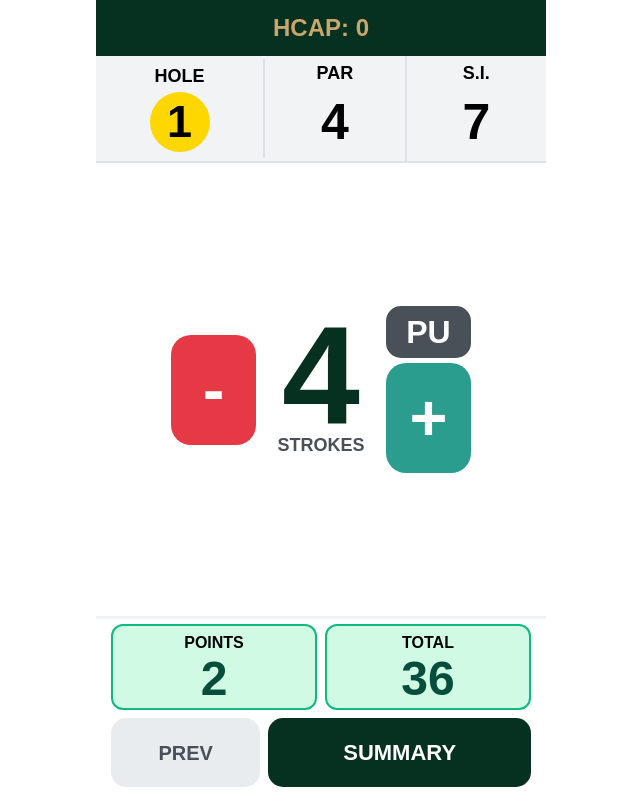
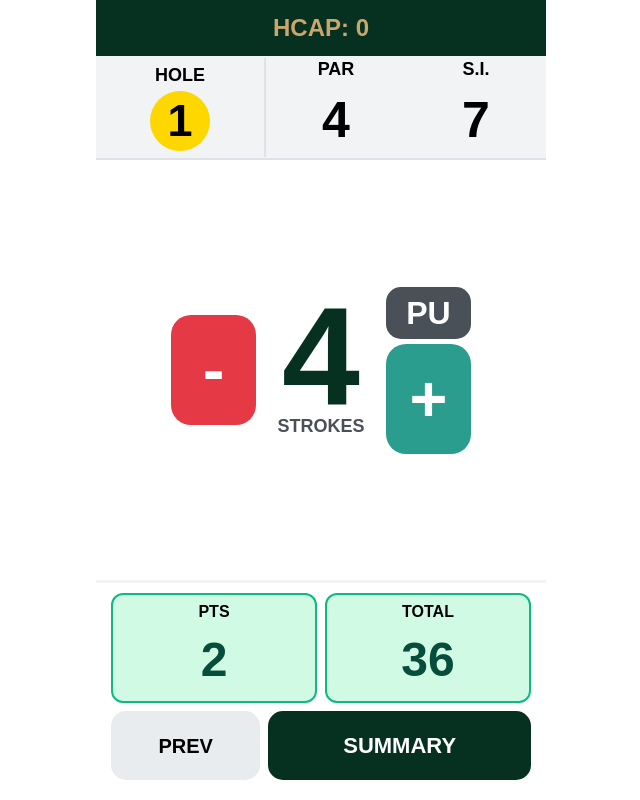
Before and after one commit to Joxer88/golf-society-app, a React (Create React App) app: page / in a window 1280 px wide. Shown: the whole page, without its empty margins (319-959 px from the left). Built offline with nearby package versions, Linux system fonts and the light colour scheme.

Commit message:
bulletproof

```diff
--- a/src/App.js
+++ b/src/App.js
@@ -39,12 +39,10 @@ export default function App() {
   const handleLogin = async () => {
     const { data } = await supabase.from('users').select('*').eq('access_code', loginCode).single();
     if (data) {
-      // Safety check: if deduction is null/undefined in DB, set to 0
-      const userDeduction = data.deduction ?? 0;
+      const userDeduction = Number(data.deduction) || 0;
       setPlayer({ name: data.name, handicap: data.handicap, deduction: userDeduction });
       setIsLoggedIn(true);
-    }
-    else { alert("Invalid Code."); }
+    } else { alert("Invalid Code."); }
   };
 
   const calcPoints = (s, p, si) => {
@@ -56,12 +54,12 @@ export default function App() {
   const f9Points = scores.slice(0, 9).reduce((acc, s, i) => acc + calcPoints(s, courseData[i].par, courseData[i].si), 0);
   const b9Points = scores.slice(9, 18).reduce((acc, s, i) => acc + calcPoints(s, courseData[i + 9].par, courseData[i + 9].si), 0);
 
-  // Ensure we are working with numbers for the final calculation
-  const safeDeduction = Number(player.deduction) || 0;
-  const finalScore = (f9Points + b9Points) - safeDeduction;
+  // Final Safety check: ensure result is a clean number
+  const finalScore = Number((f9Points + b9Points) - (player.deduction || 0)) || 0;
 
   const handleSubmitScore = async () => {
     if (!verifierName) return alert("Please select an Attester.");
+
     const { error } = await supabase.from('rounds').insert([{
       player_name: player.name,
       handicap: player.handicap,
@@ -70,25 +68,26 @@ export default function App() {
       verifier: verifierName,
       date: new Date().toISOString()
     }]);
-    if (!error) { alert("Score Submitted!"); handleLogout(); }
-    else { alert("Submission Error: " + error.message); }
+
+    if (!error) {
+      alert("Score Submitted!");
+      handleLogout();
+    } else {
+      console.error(error);
+      alert(`Submission Error: ${error.message}. Check if 'verifier' column exists in Supabase.`);
+    }
   };
 
   const ScoreTable = ({ startIndex }) => (
     <table style={{ width: '100%', borderCollapse: 'collapse', textAlign: 'center' }}>
-      <thead>
-        <tr style={{ borderBottom: '1px solid #063020', background: '#f1f3f5' }}>
-          <th style={{ padding: '2px', fontSize: '12px' }}>H</th><th style={{ padding: '2px', fontSize: '12px' }}>S</th><th style={{ padding: '2px', fontSize: '12px' }}>P</th>
-        </tr>
-      </thead>
       <tbody>
         {courseData.slice(startIndex, startIndex + 9).map((h, i) => {
           const idx = startIndex + i;
           return (
             <tr key={idx} style={{ borderBottom: '1px solid #eee' }}>
-              <td style={{ fontWeight: '800', padding: '1px 0', background: '#f8f9fa', fontSize: '13px' }}>{idx + 1}</td>
-              <td style={{ fontWeight: '900', fontSize: '18px' }}>{scores[idx] === 0 ? 'X' : scores[idx]}</td>
-              <td style={{ fontWeight: '900', color: '#10b981', fontSize: '18px' }}>{calcPoints(scores[idx], h.par, h.si)}</td>
+              <td style={{ fontWeight: '800', padding: '1px 0', background: '#f8f9fa', fontSize: '12px', width: '20%' }}>{idx + 1}</td>
+              <td style={{ fontWeight: '900', fontSize: '18px', width: '40%' }}>{scores[idx] === 0 ? 'X' : scores[idx]}</td>
+              <td style={{ fontWeight: '900', color: '#10b981', fontSize: '18px', width: '40%' }}>{calcPoints(scores[idx], h.par, h.si)}</td>
             </tr>
           );
         })}
@@ -99,29 +98,29 @@ export default function App() {
   return (
     <div style={{ backgroundColor: '#ffffff', height: '100vh', display: 'flex', flexDirection: 'column', overflow: 'hidden', fontFamily: 'sans-serif' }}>
       {!showSummary ? (
+        /* ... Scorer View (Keeping your high-visibility design) ... */
         <div style={{ width: '100%', maxWidth: '450px', margin: '0 auto', display: 'flex', flexDirection: 'column', height: '100%' }}>
-          {/* SCORER INTERFACE (PREVIOUSLY OPTIMIZED) */}
           <div style={{ padding: '10px 5px', backgroundColor: '#063020', color: 'white', textAlign: 'center' }}>
             <div style={{ fontSize: '34px', fontWeight: '900', lineHeight: '1.1' }}>{player.name.toUpperCase()}</div>
             <div style={{ fontSize: '24px', fontWeight: '800', color: '#C9A66B' }}>HCAP: {player.handicap}</div>
           </div>
 
           <div style={{ display: 'flex', backgroundColor: '#F1F3F5', borderBottom: '2px solid #DEE2E6', alignItems: 'center' }}>
-              <div style={{ flex: 1.2, textAlign: 'center', padding: '4px 0', borderRight: '2px solid #DEE2E6', display: 'flex', flexDirection: 'column', alignItems: 'center' }}>
+              <div style={{ flex: 1.2, textAlign: 'center', padding: '4px 0', borderRight: '2px solid #DEE2E6' }}>
                   <div style={{ color: '#000', fontWeight: '900', fontSize: '18px' }}>HOLE</div>
-                  <div style={{ backgroundColor: '#FFD700', color: '#000', width: '60px', height: '60px', borderRadius: '50%', display: 'flex', alignItems: 'center', justifyContent: 'center', fontSize: '45px', fontWeight: '900', margin: '2px 0' }}>{currentHole + 1}</div>
+                  <div style={{ backgroundColor: '#FFD700', margin: '2px auto', width: '60px', height: '60px', borderRadius: '50%', display: 'flex', alignItems: 'center', justifyContent: 'center', fontSize: '45px', fontWeight: '900' }}>{currentHole + 1}</div>
               </div>
-              <div style={{ flex: 1, textAlign: 'center', padding: '4px 0', borderRight: '2px solid #DEE2E6' }}>
+              <div style={{ flex: 1, textAlign: 'center' }}>
                   <div style={{ color: '#000', fontWeight: '900', fontSize: '18px' }}>PAR</div>
-                  <div style={{ fontSize: '50px', fontWeight: '900', lineHeight: '1.4' }}>{courseData[currentHole].par}</div>
+                  <div style={{ fontSize: '50px', fontWeight: '900' }}>{courseData[currentHole].par}</div>
               </div>
-              <div style={{ flex: 1, textAlign: 'center', padding: '4px 0' }}>
+              <div style={{ flex: 1, textAlign: 'center' }}>
                   <div style={{ color: '#000', fontWeight: '900', fontSize: '18px' }}>S.I.</div>
-                  <div style={{ fontSize: '50px', fontWeight: '900', lineHeight: '1.4' }}>{courseData[currentHole].si}</div>
+                  <div style={{ fontSize: '50px', fontWeight: '900' }}>{courseData[currentHole].si}</div>
               </div>
           </div>
 
-          <div style={{ flex: 1, display: 'flex', justifyContent: 'center', alignItems: 'center', padding: '5px' }}>
+          <div style={{ flex: 1, display: 'flex', justifyContent: 'center', alignItems: 'center' }}>
              <div style={{ display: 'flex', alignItems: 'center', gap: '15px' }}>
                 <button onClick={() => { if(scores[currentHole] > 1){const n=[...scores]; n[currentHole]--; setScores(n);}}} style={{ width: '85px', height: '110px', borderRadius: '20px', backgroundColor: '#e63946', color: 'white', border: 'none', fontSize: '65px', fontWeight: '900' }}>-</button>
                 <div style={{ textAlign: 'center', minWidth: '100px' }}>
@@ -135,19 +134,19 @@ export default function App() {
              </div>
           </div>
 
-          <div style={{ borderTop: '3px solid #F1F3F5', padding: '5px 15px' }}>
+          <div style={{ borderTop: '3px solid #F1F3F5', padding: '10px 15px' }}>
             <div style={{ display: 'flex', gap: '8px', marginBottom: '8px' }}>
                 <div style={{ flex: 1, textAlign: 'center', padding: '5px', backgroundColor: '#d1fae5', borderRadius: '12px', border: '2px solid #10b981' }}>
-                    <div style={{ fontWeight: '900', fontSize: '16px' }}>POINTS</div>
-                    <div style={{ fontSize: '48px', fontWeight: '900', lineHeight: '1', color: '#064e3b' }}>{calcPoints(scores[currentHole], courseData[currentHole].par, courseData[currentHole].si)}</div>
+                    <div style={{ fontWeight: '900', fontSize: '16px' }}>PTS</div>
+                    <div style={{ fontSize: '48px', fontWeight: '900', color: '#064e3b' }}>{calcPoints(scores[currentHole], courseData[currentHole].par, courseData[currentHole].si)}</div>
                 </div>
                 <div style={{ flex: 1, textAlign: 'center', padding: '5px', backgroundColor: '#d1fae5', borderRadius: '12px', border: '2px solid #10b981' }}>
                     <div style={{ fontWeight: '900', fontSize: '16px' }}>TOTAL</div>
-                    <div style={{ fontSize: '48px', fontWeight: '900', lineHeight: '1', color: '#064e3b' }}>{f9Points + b9Points}</div>
+                    <div style={{ fontSize: '48px', fontWeight: '900', color: '#064e3b' }}>{f9Points + b9Points}</div>
                 </div>
             </div>
-            <div style={{ display: 'flex', gap: '8px', paddingBottom: '8px' }}>
-                <button onClick={() => currentHole > 0 && setCurrentHole(currentHole - 1)} style={{ flex: 1, padding: '18px', borderRadius: '15px', background: '#E9ECEF', border: 'none', fontWeight: '900', color: '#495057', fontSize: '20px' }}>PREV</button>
+            <div style={{ display: 'flex', gap: '8px', paddingBottom: '10px' }}>
+                <button onClick={() => currentHole > 0 && setCurrentHole(currentHole - 1)} style={{ flex: 1, padding: '18px', borderRadius: '15px', background: '#E9ECEF', border: 'none', fontWeight: '900', fontSize: '20px' }}>PREV</button>
                 <button onClick={() => currentHole < 17 ? setCurrentHole(currentHole+1) : setShowSummary(true)} style={{ flex: 2, padding: '18px', borderRadius: '15px', background: '#063020', color: 'white', border: 'none', fontWeight: '900', fontSize: '22px' }}>SUMMARY</button>
             </div>
           </div>
@@ -156,33 +155,33 @@ export default function App() {
         <div style={{ flex: 1, display: 'flex', flexDirection: 'column', backgroundColor: '#ffffff', padding: '2px' }}>
 
           <div style={{ display: 'flex', gap: '4px' }}>
-              <div style={{ flex: 1, border: '1px solid #ddd', borderRadius: '6px' }}>
-                  <div style={{ background: '#063020', color: 'white', textAlign: 'center', fontWeight: '900', fontSize: '18px', padding: '6px' }}>FRONT 9</div>
+              <div style={{ flex: 1, border: '1px solid #ddd', borderRadius: '6px', overflow: 'hidden' }}>
+                  <div style={{ background: '#063020', color: 'white', textAlign: 'center', fontWeight: '900', fontSize: '20px', padding: '8px' }}>FRONT 9</div>
                   <ScoreTable startIndex={0} />
-                  <div style={{ padding: '10px 0', textAlign: 'center', background: '#f1f3f5', fontSize: '30px', fontWeight: '900', color: '#063020', borderTop: '1px solid #ddd' }}>{f9Points} <span style={{fontSize: '14px'}}>PTS</span></div>
+                  <div style={{ padding: '12px 0', textAlign: 'center', background: '#f1f3f5', fontSize: '36px', fontWeight: '900', color: '#063020', borderTop: '1px solid #ddd' }}>{f9Points}</div>
               </div>
-              <div style={{ flex: 1, border: '1px solid #ddd', borderRadius: '6px' }}>
-                  <div style={{ background: '#063020', color: 'white', textAlign: 'center', fontWeight: '900', fontSize: '18px', padding: '6px' }}>BACK 9</div>
+              <div style={{ flex: 1, border: '1px solid #ddd', borderRadius: '6px', overflow: 'hidden' }}>
+                  <div style={{ background: '#063020', color: 'white', textAlign: 'center', fontWeight: '900', fontSize: '20px', padding: '8px' }}>BACK 9</div>
                   <ScoreTable startIndex={9} />
-                  <div style={{ padding: '10px 0', textAlign: 'center', background: '#f1f3f5', fontSize: '30px', fontWeight: '900', color: '#063020', borderTop: '1px solid #ddd' }}>{b9Points} <span style={{fontSize: '14px'}}>PTS</span></div>
+                  <div style={{ padding: '12px 0', textAlign: 'center', background: '#f1f3f5', fontSize: '36px', fontWeight: '900', color: '#063020', borderTop: '1px solid #ddd' }}>{b9Points}</div>
               </div>
           </div>
 
           <div style={{ display: 'flex', gap: '5px', padding: '5px', alignItems: 'center' }}>
               <div style={{ flex: 1 }}>
-                <label style={{ fontSize: '12px', fontWeight: '900' }}>ATTESTER</label>
+                <label style={{ fontSize: '11px', fontWeight: '900' }}>ATTESTER</label>
                 <select value={verifierName} onChange={(e) => setVerifierName(e.target.value)} style={{ width: '100%', padding: '10px', borderRadius: '8px', fontSize: '16px', border: '2px solid #063020' }}>
                   <option value="">-- SELECT --</option>
                   {allPlayers.map(p => <option key={p.name} value={p.name}>{p.name}</option>)}
                 </select>
               </div>
-              <div style={{ textAlign: 'center', padding: '0 10px', backgroundColor: '#fff5f5', borderRadius: '8px', border: '1px solid #feb2b2' }}>
+              <div style={{ textAlign: 'center', padding: '2px 10px', backgroundColor: '#fff5f5', borderRadius: '8px', border: '1px solid #feb2b2' }}>
                 <div style={{ fontSize: '11px', fontWeight: '900', color: '#c53030' }}>DEDUCTION</div>
-                <div style={{ fontSize: '28px', fontWeight: '900', color: '#c53030' }}>-{safeDeduction}</div>
+                <div style={{ fontSize: '26px', fontWeight: '900', color: '#c53030' }}>-{player.deduction}</div>
               </div>
           </div>
 
-          <div style={{ textAlign: 'center', background: '#d1fae5', padding: '10px', borderTop: '3px solid #10b981' }}>
+          <div style={{ textAlign: 'center', background: '#d1fae5', padding: '8px', borderTop: '3px solid #10b981' }}>
              <span style={{ fontSize: '42px', fontWeight: '900', color: '#064e3b' }}>FINAL: {finalScore} PTS</span>
           </div>
 
```
